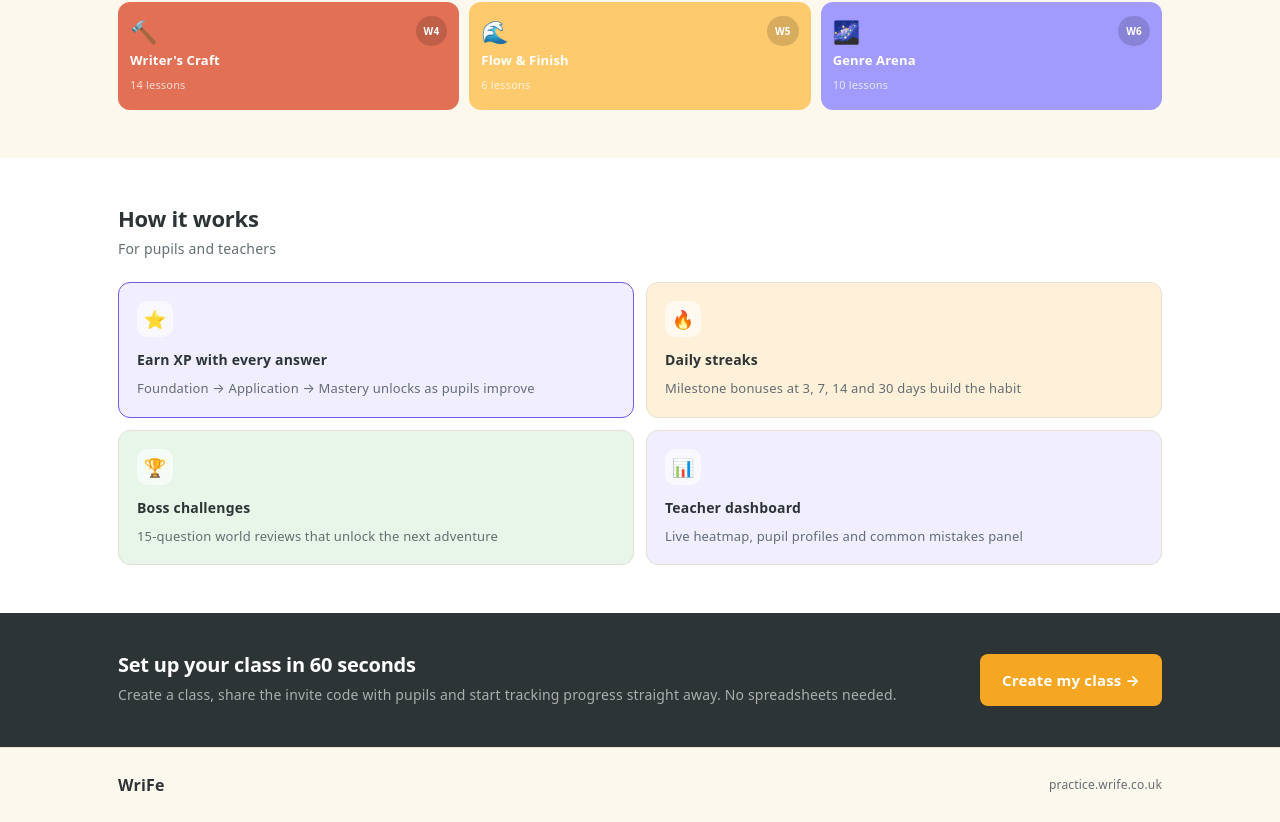
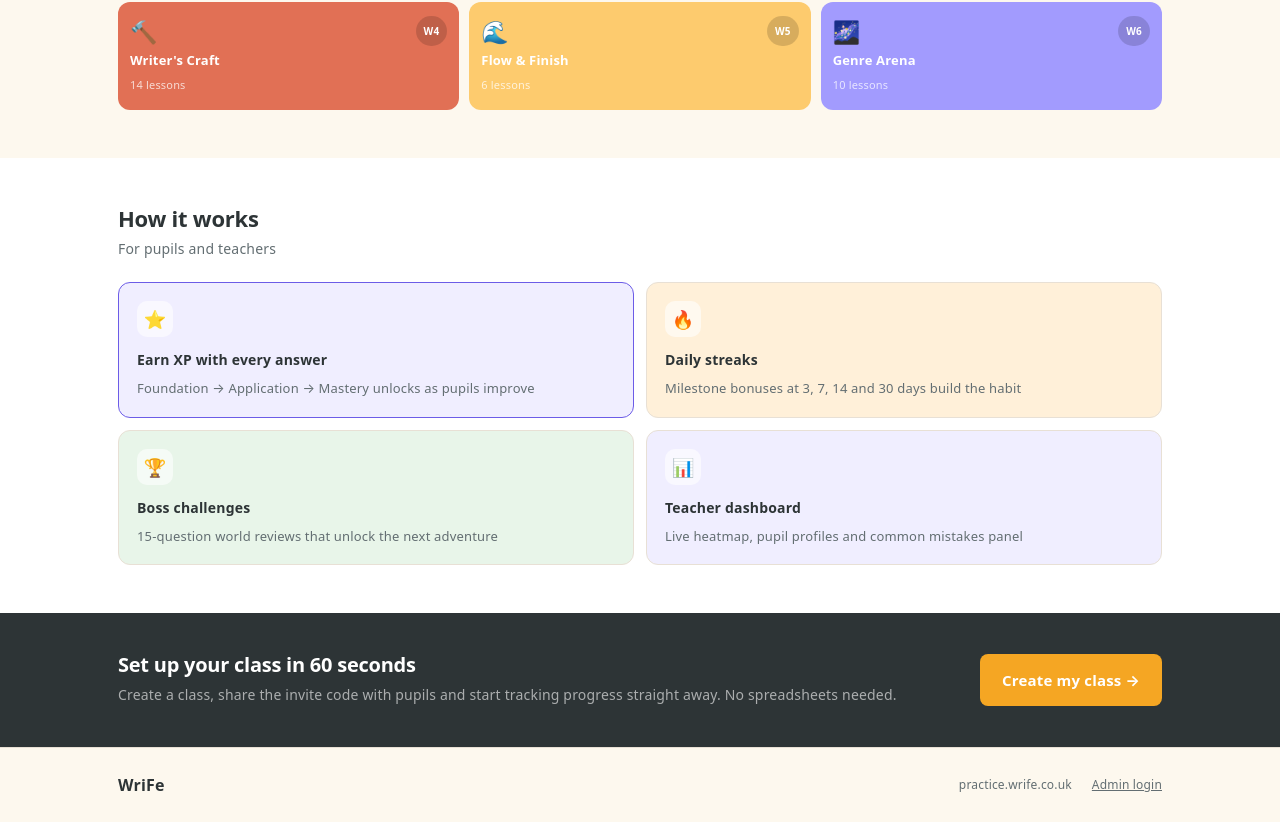
Before and after one commit to wrifeeducation/Interactive-Practice, a React (Vite) app: page / in a window 1280 px wide. Shown: the part 1040-1862 px from the top of the page. Built offline with nearby package versions, Linux system fonts and the light colour scheme; no server answers.

Commit message:
Add home navigation, admin footer link, fix admin login redirect

```diff
--- a/src/pages/Home.tsx
+++ b/src/pages/Home.tsx
@@ -204,9 +204,15 @@ export default function Home() {
 
       {/* ── FOOTER ───────────────────────────────────────────── */}
       <footer style={{ background: 'var(--color-background)', borderTop: '1px solid var(--color-border)', padding: 'clamp(14px, 2vw, 24px) 0' }}>
-        <div style={{ ...container, display: 'flex', alignItems: 'center', justifyContent: 'space-between' }}>
+        <div style={{ ...container, display: 'flex', alignItems: 'center', justifyContent: 'space-between', flexWrap: 'wrap', gap: 8 }}>
           <span style={{ fontSize: 16, fontWeight: 700, color: 'var(--color-text)' }}>WriFe</span>
-          <span style={{ fontSize: 12, color: 'var(--color-text-muted)' }}>practice.wrife.co.uk</span>
+          <div style={{ display: 'flex', alignItems: 'center', gap: 20 }}>
+            <span style={{ fontSize: 12, color: 'var(--color-text-muted)' }}>practice.wrife.co.uk</span>
+            <button data-testid="footer-admin-login" onClick={() => navigate('/login')}
+              style={{ fontSize: 12, color: 'var(--color-text-muted)', background: 'transparent', border: 'none', cursor: 'pointer', padding: 0, textDecoration: 'underline' }}>
+              Admin login
+            </button>
+          </div>
         </div>
       </footer>
 
--- a/src/pages/WorldMap.tsx
+++ b/src/pages/WorldMap.tsx
@@ -305,11 +305,14 @@ export default function WorldMap() {
         <SidebarLink to="/pupil/join" emoji="🏫" label="Join a Class" testId="sidebar-join" />
       </div>
 
-      {/* WriFe logo at bottom */}
-      <div style={{ marginTop: 'auto', padding: '16px 12px 12px', textAlign: 'center' }}>
-        <span style={{ fontSize: '13px', fontWeight: 700, color: 'rgba(255,255,255,0.4)', letterSpacing: '1px' }}>
-          WRIFE
-        </span>
+      {/* Home link + WriFe logo at bottom */}
+      <div style={{ marginTop: 'auto', padding: '16px 12px 12px' }}>
+        <SidebarLink to="/" emoji="🏠" label="Home" testId="sidebar-home" />
+        <div style={{ textAlign: 'center', marginTop: 8 }}>
+          <span style={{ fontSize: '13px', fontWeight: 700, color: 'rgba(255,255,255,0.4)', letterSpacing: '1px' }}>
+            WRIFE
+          </span>
+        </div>
       </div>
     </aside>
   )
--- a/src/pages/admin/AdminPage.tsx
+++ b/src/pages/admin/AdminPage.tsx
@@ -12,7 +12,7 @@
  *  🏫 Schools    — coming soon
  */
 import { useState, Suspense, lazy } from 'react'
-import { useNavigate } from 'react-router-dom'
+import { useNavigate, Link } from 'react-router-dom'
 import { useAuthStore } from '../../stores/authStore'
 import { supabase } from '../../lib/supabase'
 
@@ -94,7 +94,7 @@ export default function AdminPage() {
         padding: '0 clamp(16px, 4vw, 40px)', position: 'sticky', top: 0, zIndex: 200,
       }}>
         <div style={{ display: 'flex', alignItems: 'center', gap: 12 }}>
-          <span style={{ color: '#fff', fontSize: 20, fontWeight: 800, letterSpacing: '-0.3px' }}>WriFe</span>
+          <Link to="/" style={{ color: '#fff', fontSize: 20, fontWeight: 800, letterSpacing: '-0.3px', textDecoration: 'none' }}>WriFe</Link>
           <span style={{ color: 'rgba(255,255,255,0.55)', fontSize: 14 }}>Admin</span>
         </div>
         <div style={{ display: 'flex', alignItems: 'center', gap: 12 }}>
--- a/src/pages/teacher/TeacherDashboard.tsx
+++ b/src/pages/teacher/TeacherDashboard.tsx
@@ -111,7 +111,11 @@ export default function TeacherDashboard() {
           ))}
         </nav>
 
-        <div style={{ padding: '12px 8px', borderTop: '1px solid var(--color-border)' }}>
+        <div style={{ padding: '12px 8px', borderTop: '1px solid var(--color-border)', display: 'flex', flexDirection: 'column', gap: 6 }}>
+          <NavLink to="/" data-testid="teacher-home-link"
+            style={{ display: 'flex', alignItems: 'center', gap: 8, padding: '10px 12px', borderRadius: 'var(--radius-sm)', textDecoration: 'none', fontSize: '14px', color: 'var(--color-text-muted)', minHeight: '44px' }}>
+            🏠 Home
+          </NavLink>
           <button
             data-testid="teacher-sign-out"
             onClick={handleSignOut}
```
